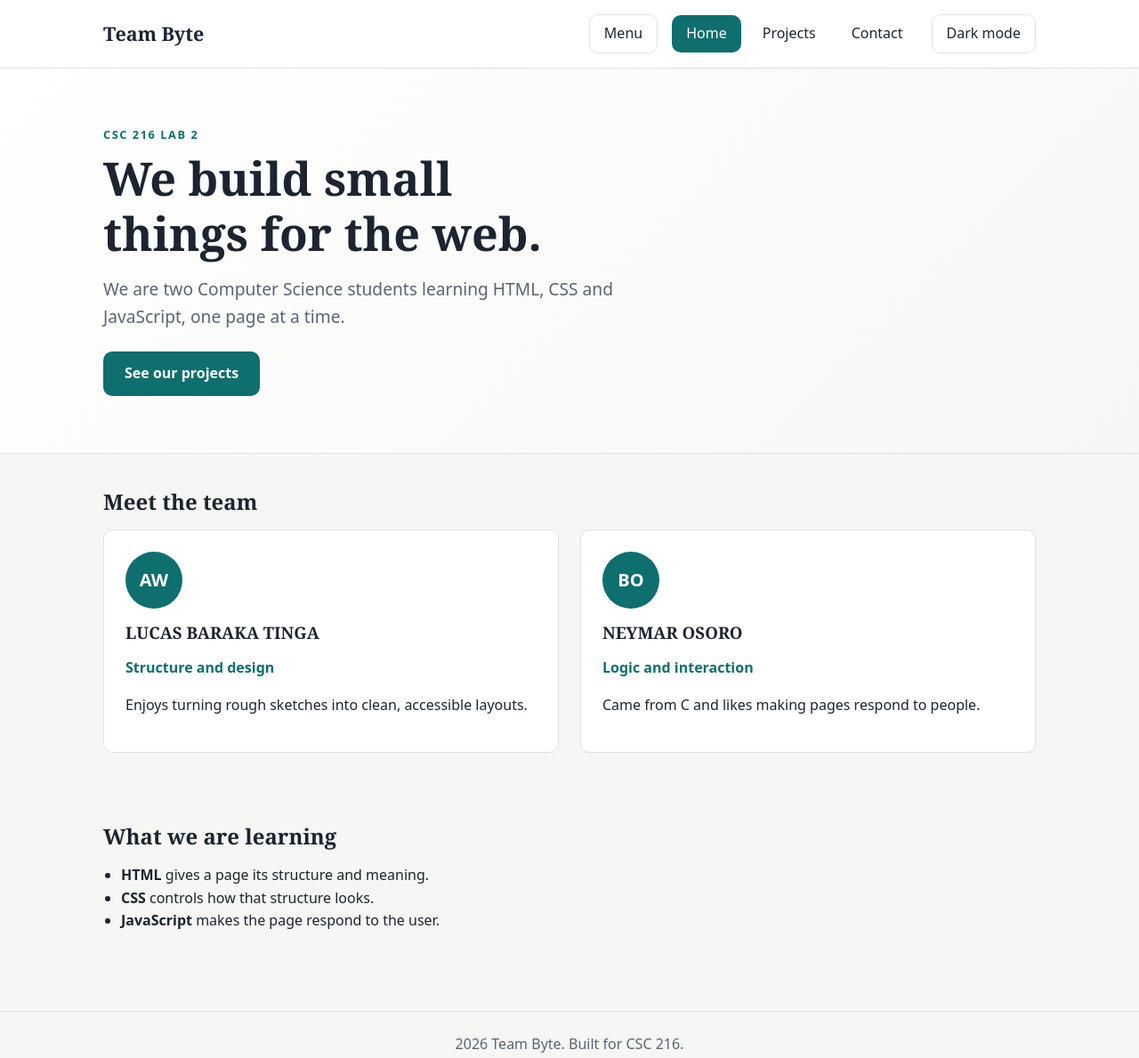
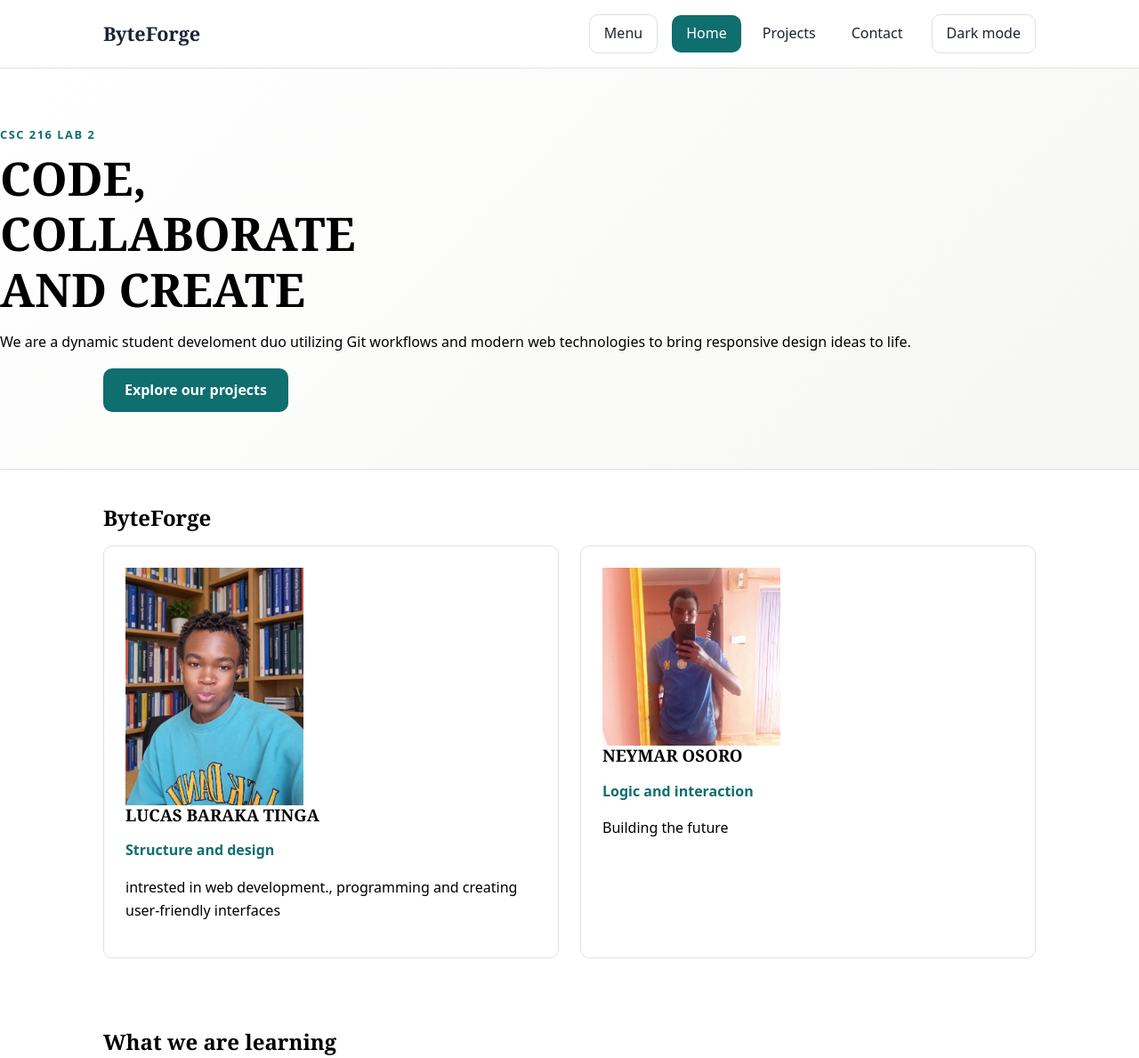
Before and after one commit to lucas-tinga-fakemindsplinter/team-website, a plain HTML site: page index.html in a window 1280 px wide. Shown: the top 1189 px of the page at 89% size. Drawn offline with Linux system fonts and the light colour scheme.

Commit message:
Finalize CSC 216 Lab team website, reflection, and extention
Co-authored-by: NEYMAR OSORO<neymarosoro1@gmail.com>

```diff
--- a/css/styles.css
+++ b/css/styles.css
@@ -424,3 +424,22 @@ textarea[aria-invalid="true"] {
     transition: none !important;
   }
 }
+
+
+body {
+    background-color: var(--background-color);
+    color: var(--text-color);
+}
+
+h1, h2, h3 {
+    color: var(--dark-color);
+}
+
+.btn {
+    background-color: var(--primary-color);
+    color: white;
+}
+
+.btn:hover {
+    background-color: var(--success-color);
+}
--- a/index.html
+++ b/index.html
@@ -3,8 +3,8 @@
 <head>
   <meta charset='UTF-8'>
   <meta name='viewport' content='width=device-width, initial-scale=1.0'>
-  <meta name='description' content='Team Byte: a CSC 216 web development pair.'>
-  <title>Home | Team Byte</title>
+  <meta name='description' content='ByteForge: a CSC 216 web development pair.'>
+  <title>Home | ByteForge</title>
   <link rel='stylesheet' href='css/styles.css'>
   <script src='js/script.js' defer></script>
 </head>
@@ -13,7 +13,7 @@
 
   <header class='site-header'>
     <div class='container header-inner'>
-      <a class='logo' href='index.html'>Team Byte</a>
+      <a class='logo' href='index.html'>ByteForge</a>
       <button class='nav-toggle' type='button' aria-expanded='false' aria-controls='site-nav'>Menu</button>
       <nav id='site-nav' class='site-nav' aria-label='Main'>
         <ul>
@@ -28,28 +28,32 @@
 
   <main id='main'>
     <section class='hero'>
+      <p class='eyebrow'>CSC 216 Lab 2</p>
+      <h1>CODE, COLLABORATE AND CREATE</h1>
+      <p>We are a dynamic student develoment duo utilizing Git workflows and modern web technologies to bring responsive design ideas to life.</p>
       <div class='container'>
-        <p class='eyebrow'>CSC 216 Lab 2</p>
-        <h1>We build small things for the web.</h1>
-        <p class='lead'>We are two Computer Science students learning HTML, CSS and JavaScript, one page at a time.</p>
-        <a class='button' href='projects.html'>See our projects</a>
+
+
+        <a class='button' href='projects.html'> Explore our projects</a>
       </div>
     </section>
 
     <section class='container section' aria-labelledby='team-heading'>
-      <h2 id='team-heading'>Meet the team</h2>
+      <h2 id='team-heading'>ByteForge</h2>
+      <P>
       <div class='team-grid'>
         <article class='card'>
-          <div class='avatar' aria-hidden='true'>AW</div>
+          <img src="images/lucas.jpg.jpeg" alt="Lucas Baraka Tinga" class="profile-photo" width="200">
+
           <h3>LUCAS BARAKA TINGA</h3>
           <p class='role'>Structure and design</p>
-          <p>Enjoys turning rough sketches into clean, accessible layouts.</p>
+          <p>intrested in web development., programming and creating user-friendly interfaces</p>
         </article>
         <article class='card'>
-          <div class='avatar' aria-hidden='true'>BO</div>
+          <img src="images/neymar.jpg.jpeg" alt="Neymar Osoro" width="200">
           <h3>NEYMAR OSORO</h3>
           <p class='role'>Logic and interaction</p>
-          <p>Came from C and likes making pages respond to people.</p>
+          <p>Building the future</p>
         </article>
       </div>
     </section>
@@ -66,7 +70,7 @@
 
   <footer class='site-footer'>
     <div class='container'>
-      <p><span id='year'>2026</span> Team Byte. Built for CSC 216.</p>
+      <p><span id='year'>2026</span> ByteForge. Built for CSC 216.</p>
     </div>
   </footer>
 </body>
```
Also changed, not shown: contact.html (+4 -4 lines), projects.html (+1 -1 lines), images/lucas.jpg.jpeg (added), images/neymar.jpg.jpeg (added), 1 other file.
